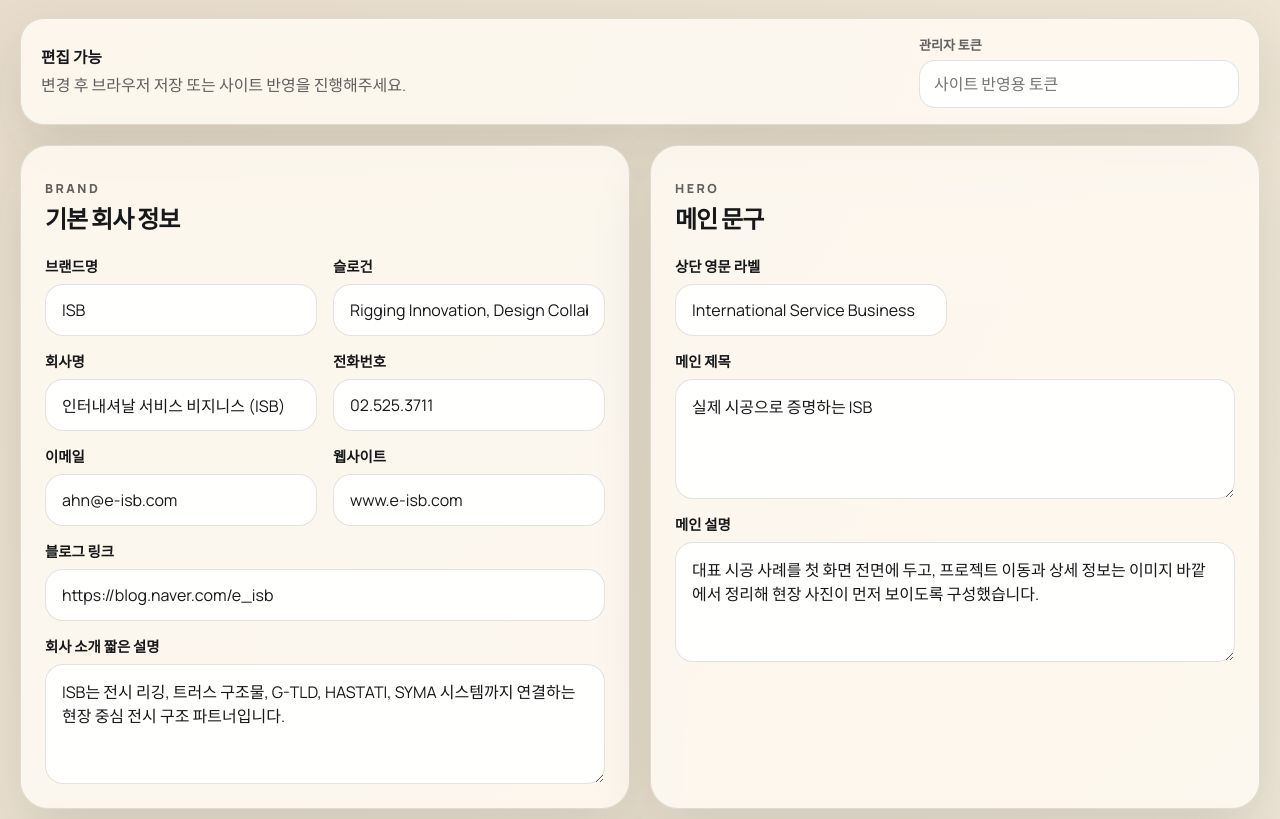
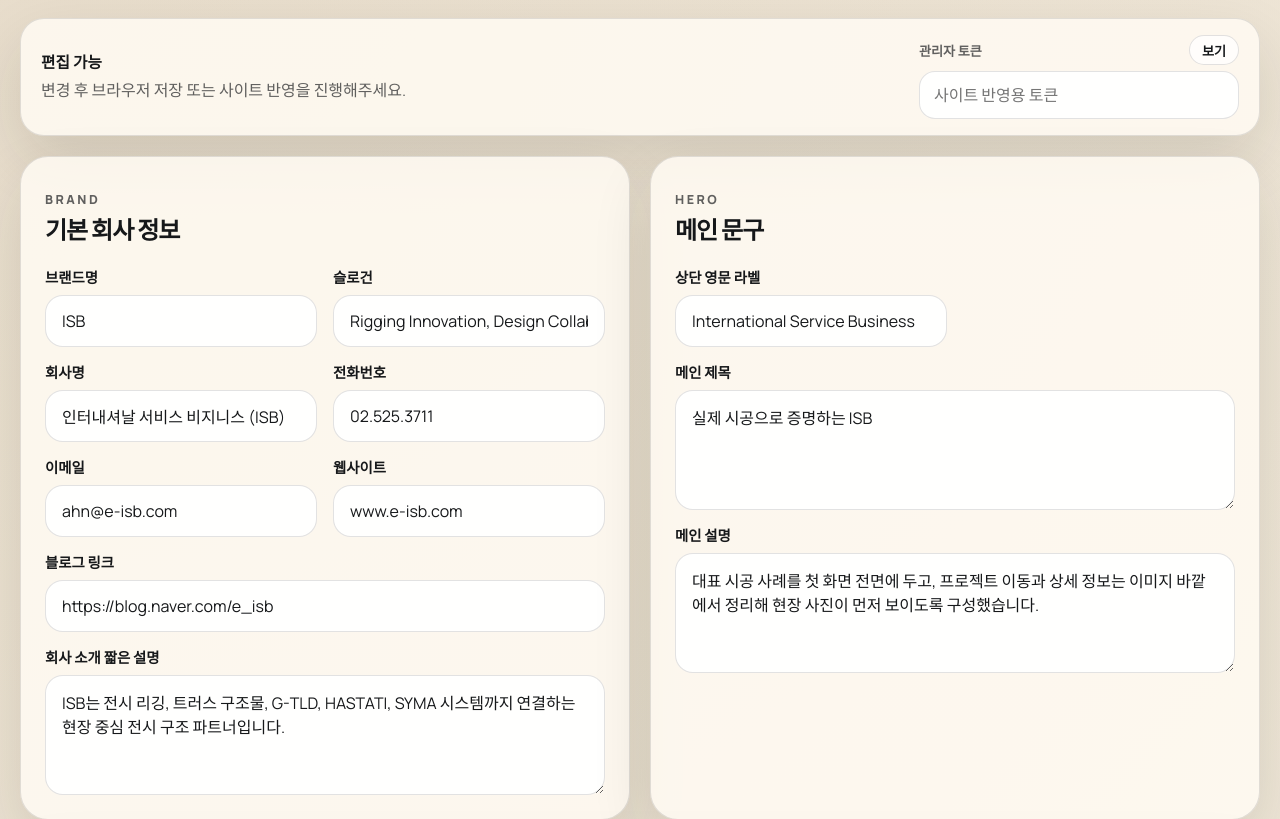
Before and after one commit to khs880514-code/ISBhompage, a PHP site: page /admin.html in a window 1280 px wide. Shown: the part 232-1051 px from the top of the page. Run offline with PHP 8.4, Linux system fonts and the light colour scheme.

Commit message:
Add token visibility toggle to admin

```diff
--- a/admin.css
+++ b/admin.css
@@ -141,10 +141,41 @@ body {
   min-width: min(100%, 320px);
 }
 
+.status-auth-head {
+  display: flex;
+  align-items: center;
+  justify-content: space-between;
+  gap: 12px;
+}
+
 .status-auth label {
   font-size: 0.82rem;
   font-weight: 700;
   color: var(--text-soft);
+}
+
+.token-visibility-button {
+  min-height: 30px;
+  padding: 0 12px;
+  border: 1px solid var(--line);
+  border-radius: 999px;
+  background: rgba(255, 255, 255, 0.75);
+  color: var(--text);
+  font: inherit;
+  font-size: 0.82rem;
+  font-weight: 700;
+  cursor: pointer;
+  transition:
+    transform 160ms ease,
+    background 160ms ease,
+    border-color 160ms ease;
+}
+
+.token-visibility-button:hover,
+.token-visibility-button:focus-visible {
+  transform: translateY(-1px);
+  border-color: var(--line-strong);
+  background: rgba(255, 255, 255, 0.92);
 }
 
 .status-auth input {
--- a/admin.html
+++ b/admin.html
@@ -38,7 +38,12 @@
           <span id="status-detail">변경 후 브라우저 저장 또는 사이트 반영을 진행해주세요.</span>
         </div>
         <div class="status-auth">
-          <label for="admin-token">관리자 토큰</label>
+          <div class="status-auth-head">
+            <label for="admin-token">관리자 토큰</label>
+            <button class="token-visibility-button" type="button" id="toggle-token-visibility" aria-pressed="false">
+              보기
+            </button>
+          </div>
           <input id="admin-token" type="password" placeholder="사이트 반영용 토큰" />
         </div>
       </div>
--- a/admin.js
+++ b/admin.js
@@ -11,6 +11,7 @@ const importButton = document.querySelector("#import-button");
 const importFile = document.querySelector("#import-file");
 const resetButton = document.querySelector("#reset-button");
 const adminTokenInput = document.querySelector("#admin-token");
+const toggleTokenVisibilityButton = document.querySelector("#toggle-token-visibility");
 
 const sessionTokenKey = "isb-admin-token";
 
@@ -39,6 +40,27 @@ if (adminTokenInput) {
     window.sessionStorage.setItem(sessionTokenKey, event.target.value);
   });
 }
+
+const syncTokenVisibilityLabel = () => {
+  if (!adminTokenInput || !toggleTokenVisibilityButton) {
+    return;
+  }
+
+  const isVisible = adminTokenInput.type === "text";
+  toggleTokenVisibilityButton.textContent = isVisible ? "숨기기" : "보기";
+  toggleTokenVisibilityButton.setAttribute("aria-pressed", String(isVisible));
+};
+
+toggleTokenVisibilityButton?.addEventListener("click", () => {
+  if (!adminTokenInput) {
+    return;
+  }
+
+  adminTokenInput.type = adminTokenInput.type === "password" ? "text" : "password";
+  syncTokenVisibilityLabel();
+});
+
+syncTokenVisibilityLabel();
 
 const defaultFeaturedProject = () => ({
   label: "Featured Case",
```
